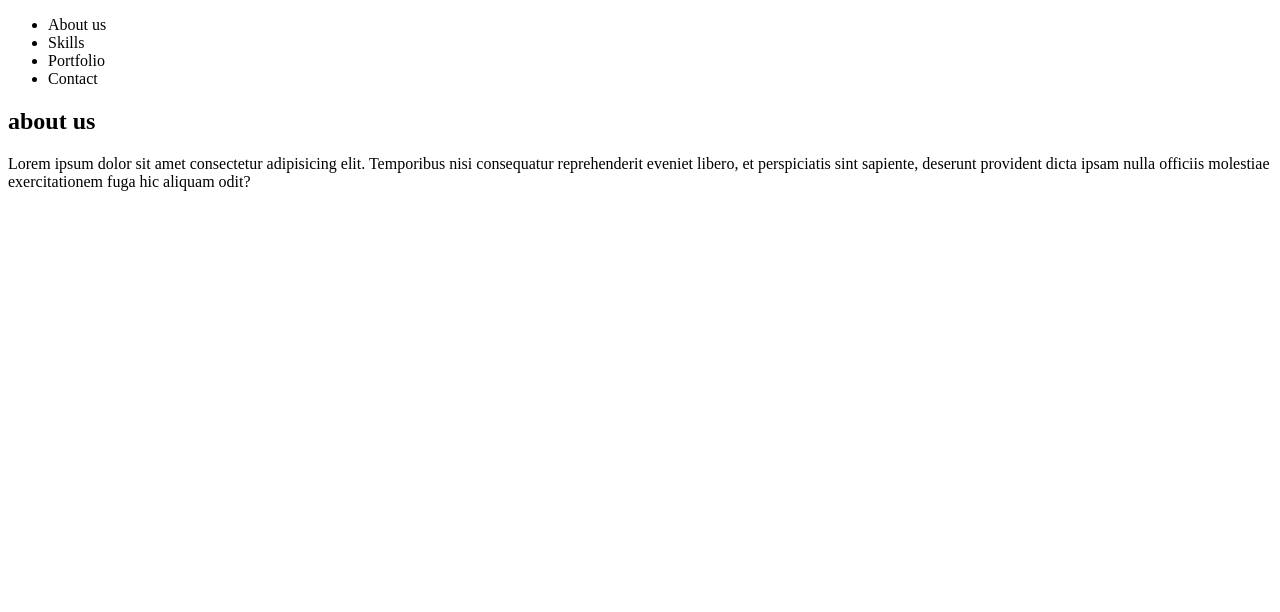
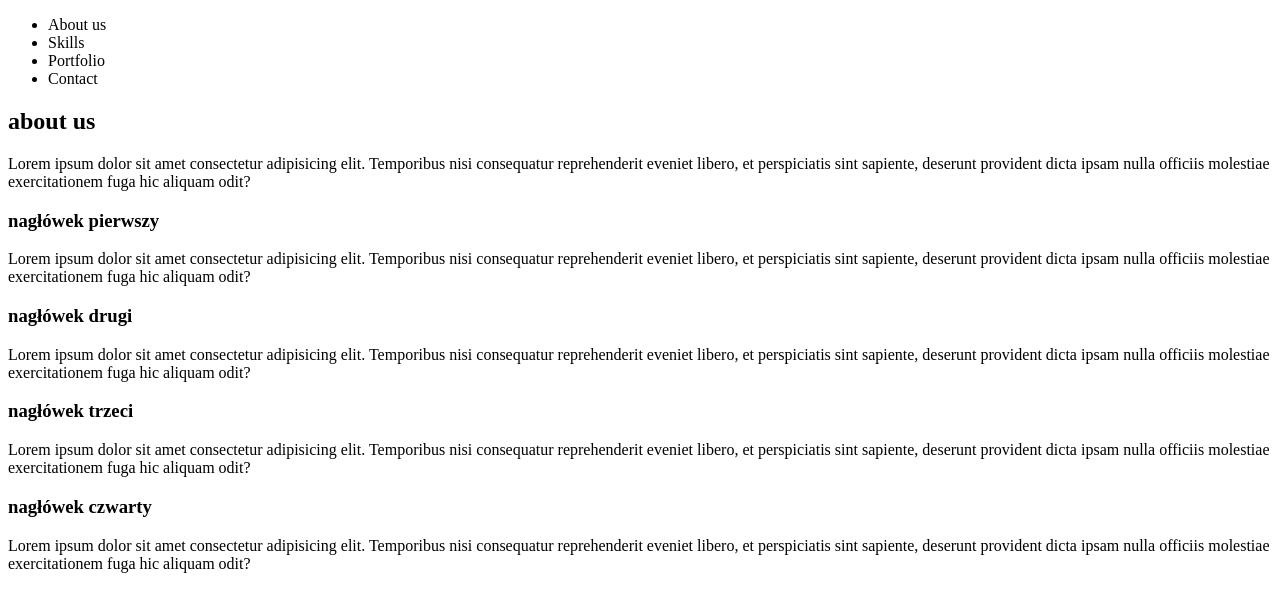
Before and after one commit to kwarchal92/prosta_strona, a plain HTML site: page index.html in a window 1280 px wide. Drawn offline with Linux system fonts and the light colour scheme.

Commit message:
dodanie sekcji 3 skills

```diff
--- a/index.html
+++ b/index.html
@@ -11,7 +11,7 @@
    <nav>
        <ul>
            <li><a href"#about_us">About us</a></li>
-           <li><a href"">Skills</a></li>
+           <li><a href"#skills">Skills</a></li>
            <li><a href"">Portfolio</a></li>
            <li><a href"">Contact</a></li>
        </ul>
@@ -24,8 +24,33 @@
        <p>Lorem ipsum dolor sit amet consectetur adipisicing elit. Temporibus nisi consequatur reprehenderit eveniet libero, et perspiciatis sint sapiente, deserunt provident dicta ipsam nulla officiis molestiae exercitationem fuga hic aliquam odit?</p>
     </section>
 
+    <!--Skills - Sekcja 3-->
+    <section id="skills">
+        <div class="skill">
+            <h3>nagłówek pierwszy</h3>
 
+            <p>Lorem ipsum dolor sit amet consectetur adipisicing elit. Temporibus nisi consequatur reprehenderit eveniet libero, et perspiciatis sint sapiente, deserunt provident dicta ipsam nulla officiis molestiae exercitationem fuga hic aliquam odit?</p>
+        </div>
 
+        <div class="skill">
+            <h3>nagłówek drugi</h3>
+
+            <p>Lorem ipsum dolor sit amet consectetur adipisicing elit. Temporibus nisi consequatur reprehenderit eveniet libero, et perspiciatis sint sapiente, deserunt provident dicta ipsam nulla officiis molestiae exercitationem fuga hic aliquam odit?</p>
+        </div>
+
+        <div class="skill">
+            <h3>nagłówek trzeci</h3>
+
+            <p>Lorem ipsum dolor sit amet consectetur adipisicing elit. Temporibus nisi consequatur reprehenderit eveniet libero, et perspiciatis sint sapiente, deserunt provident dicta ipsam nulla officiis molestiae exercitationem fuga hic aliquam odit?</p>
+        </div>
+
+        <div class="skill">
+            <h3>nagłówek czwarty</h3>
+
+            <p>Lorem ipsum dolor sit amet consectetur adipisicing elit. Temporibus nisi consequatur reprehenderit eveniet libero, et perspiciatis sint sapiente, deserunt provident dicta ipsam nulla officiis molestiae exercitationem fuga hic aliquam odit?</p>
+        </div>
+
+     </section>
 
 
 </body>
```
